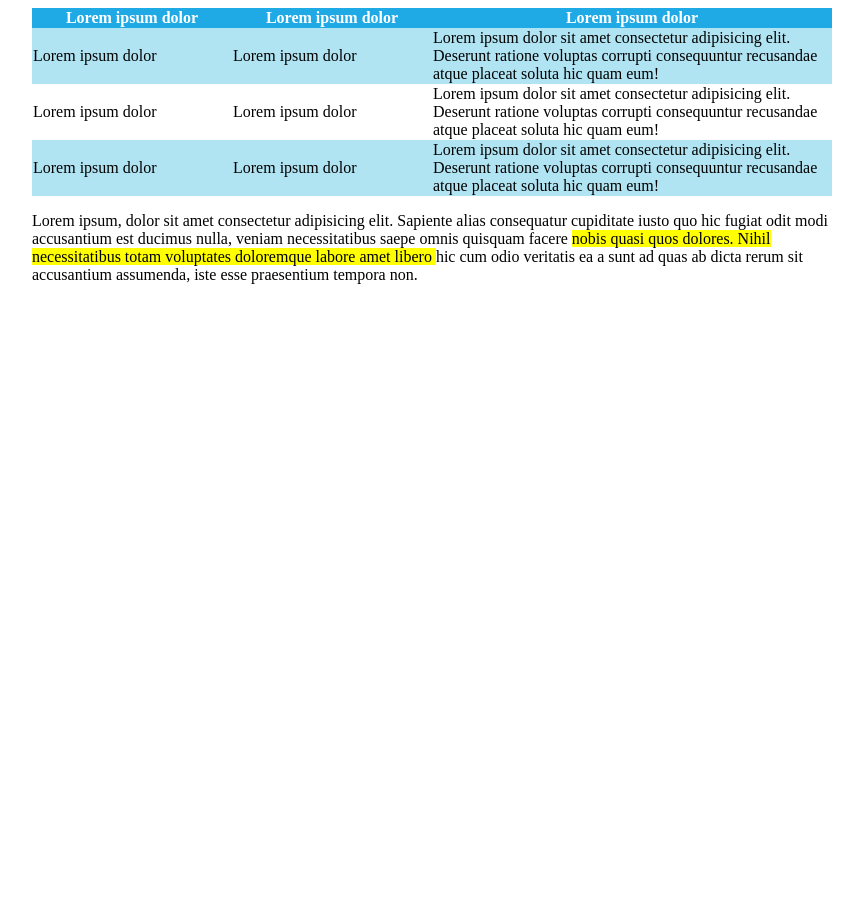
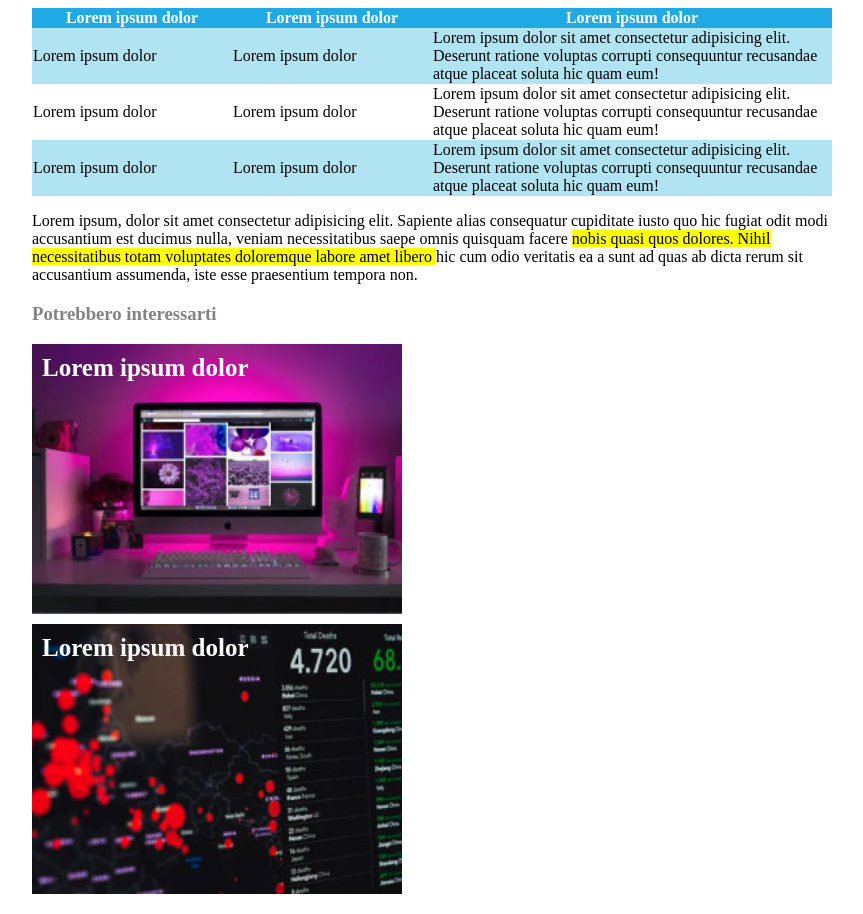
Before and after one commit to gabrieletodaroo9/html-css-booleaner, a plain HTML site: page index.html in a window 1280 px wide. Shown: the part 1235-2149 px from the top of the page, without its empty margins (208-1071 px from the left). Before the commit the page ends 1535 px from the top, so only its background shows below. Drawn offline with Linux system fonts and the light colour scheme.

Commit message:
aggiunte immagini correlate, manca controllo di alcune cose

```diff
--- a/css/style.css
+++ b/css/style.css
@@ -60,9 +60,38 @@ thead {
 tbody tr:nth-child(odd) {
     background-color: #B1E4F2;
 }
-th {
-    width: 25%;
-}
+
 .colonna-larga{
     width: 50%
 }
+
+/* contenuto secondario */
+
+h3{
+    color: #838383;
+}
+
+h4{
+    margin-top: 0;
+}
+.primo-correlato{
+    background-image: url(../img/monitor.jpg);
+    background-size: cover;
+    width: 350px;
+    height: 250px;
+    color: white;
+    padding: 10px;
+    font-size: 25px;
+    margin-bottom: 10px;
+}
+
+.secondo-correlato{
+   background-image: url(../img/graph.jpg);
+    background-size: cover;
+    width: 350px;
+    height: 250px;
+    color: white;
+    padding:10px;
+    font-size: 25px;
+    margin-bottom: 20px;
+}
--- a/index.html
+++ b/index.html
@@ -25,7 +25,7 @@
 
         <!-- intestazione -->
 
-        <div class="intestazione">
+        <div class="container-body">
             <h1>Internet deve essere al servizio del "bene pubblico": il manifesto di Tim Berners-Lee</h1>
 
             <address>
@@ -109,18 +109,28 @@
             <p>Lorem ipsum, dolor sit amet consectetur adipisicing elit. Sapiente alias consequatur cupiditate iusto quo
                 hic fugiat odit modi accusantium est ducimus nulla, veniam necessitatibus saepe omnis quisquam facere
                 <mark> nobis quasi quos dolores. Nihil necessitatibus totam voluptates doloremque labore amet libero
-                </mark>hic cum odio veritatis ea a sunt ad quas ab dicta rerum sit accusantium assumenda, iste esse praesentium tempora
+                </mark>hic cum odio veritatis ea a sunt ad quas ab dicta rerum sit accusantium assumenda, iste esse
+                praesentium tempora
                 non.
             </p>
 
         </div>
     </main>
 
+    <footer>
+        <!-- contenuto secondario -->
+        <div class="container-body">
+            <h3>Potrebbero interessarti</h3>
 
-    <footer>
+            <!-- immagini contenuto secondario -->
 
-
-
+            <div class="primo-correlato">
+                <h4>Lorem ipsum dolor</h4>
+            </div>
+            <div class="secondo-correlato">
+                <h4>Lorem ipsum dolor</h4>
+            </div>
+        </div>
     </footer>
 
 
```
